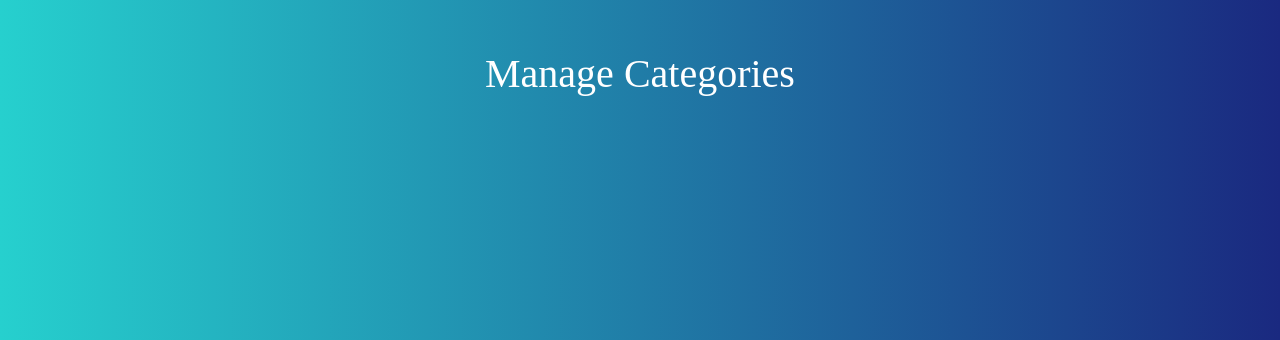
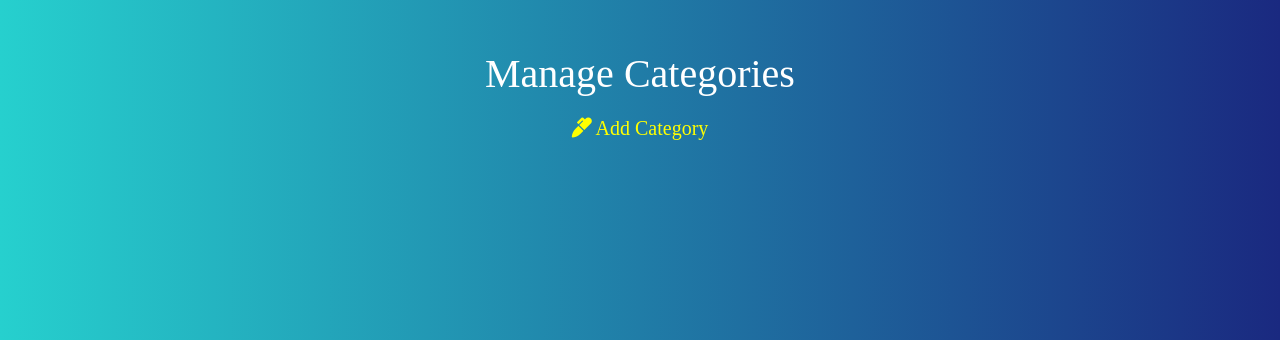
Before and after one commit to jas-sin82/next-destination-club-milestone-3, a Flask app: page /categories in a window 1280 px wide. Shown: the part 130-470 px from the top of the page. Run offline with Flask 2, Linux system fonts and the light colour scheme; data that the repository does not hold is empty; some libraries are stand-ins or nearby versions.

Commit message:
Add icons and modified the files

```diff
--- a/templates/add-destination.html
+++ b/templates/add-destination.html
@@ -68,7 +68,7 @@
                                 <div class="form-floating mb-3">
                                     <textarea class="form-control" name="destination_description"
                                         placeholder="Please describe something about destination"
-                                        id="destination_description" style="height: 100px"  required></textarea>
+                                        id="destination_description" style="height: 100px" required></textarea>
                                     <label for="destination_description"><i class="fas fa-pen-alt p-2"></i> Destination
                                         Description</label>
                                 </div>
@@ -83,5 +83,6 @@
                 </form>
             </div>
         </div>
+</section>
 
-        {% endblock %}
+{% endblock %}
--- a/templates/base.html
+++ b/templates/base.html
@@ -38,7 +38,7 @@
                     <a href="{{ url_for('add_destination') }}"><i class="fas fa-marker"></i> Add Destination</a>
                     <a href="{{ url_for('profile', username=session['user']) }}"><i class="fas fa-users"></i> Profile</a>
                     {% if session.user|lower == "admin"|lower %}
-                        <a href="{{ url_for('get_categories') }}">Manage Categories</a>
+                        <a href="{{ url_for('get_categories') }}"><i class="fas fa-user-shield"></i> Manage Categories</a>
                     {% endif %}
                     <a href="{{ url_for('log_out') }}"><i class="fas fa-sign-out-alt"></i> Log out</a>
                 {% else %}
@@ -82,7 +82,7 @@
                         <li class="footer-links"> <a href="{{ url_for('add_destination') }}"><i class="fas fa-marker"></i> Add Destination</a></li>
                         <li class="footer-links"> <a href="{{ url_for('profile', username=session['user']) }}"><i class="fas fa-users"></i> Profile</a></li>
                         {% if session.user|lower == "admin"|lower %}
-                            <a href="{{ url_for('get_categories') }}">Manage Categories</a>
+                            <li class="footer-links"><a href="{{ url_for('get_categories') }}"><i class="fas fa-user-shield"></i> Manage Categories</a></li>
                         {% endif %}
                         <li class="footer-links"> <a href="{{ url_for('log_out') }}"><i class="fas fa-sign-out-alt"></i> Log out</a></li>
                     {% else %}
--- a/templates/manage-categories.html
+++ b/templates/manage-categories.html
@@ -1,14 +1,15 @@
 {% extends "base.html" %}
 {% block content %}
-
-<h1 class="profile-name mb-5 text-center"> Manage Categories </h1>
-
+<h1 class="profile-name mb-5 text-center"> Manage Categories <br>
+    <a href="{{ url_for('add_category') }}" class="edit-profile text-cente mt-2 mb-2"><i class="fas fa-marker"></i>
+        Add Category</a> </h1>
+<section>
     <div class="container">
-        {% for category in categories %}
         <div class="row">
+            {% for category in categories %}
             <div class=" col-lg-3 col-md-6 ">
                 <div class=" card  card-body mb-5">
-                    <h3 class="text-center">{{ category.category_name }}</h3>
+                    <h5 class="text-center">{{ category.category_name }}</h5>
                     <a class="btn btn-primary mt-2 " href=""><i class="fas fa-user-edit"></i> Edit category</a>
                     <a class="delete-profile-1 btn btn-secondary mt-2" href="" data-bs-toggle="modal"
                         data-bs-target="#delete-category"> <i class="fas fa-trash-alt"></i> Delete
@@ -36,8 +37,8 @@
                     </div>
                 </div>
             </div>
+            {% endfor %}
         </div>
-        {% endfor %}
     </div>
-
+</section>
 {% endblock %}
```
